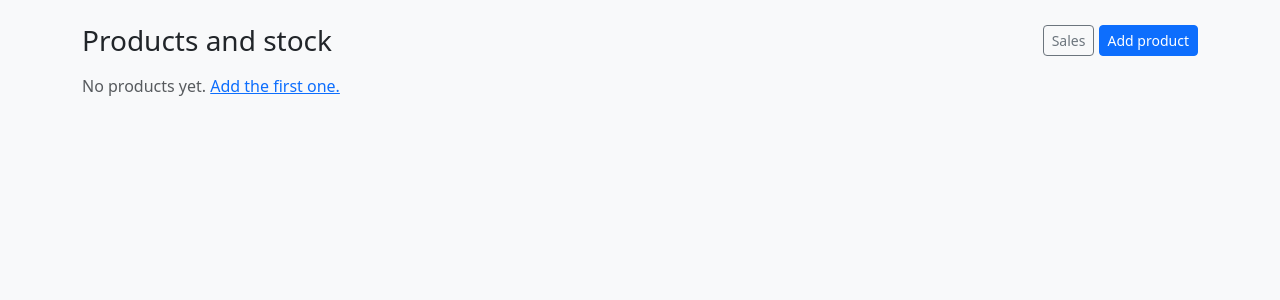
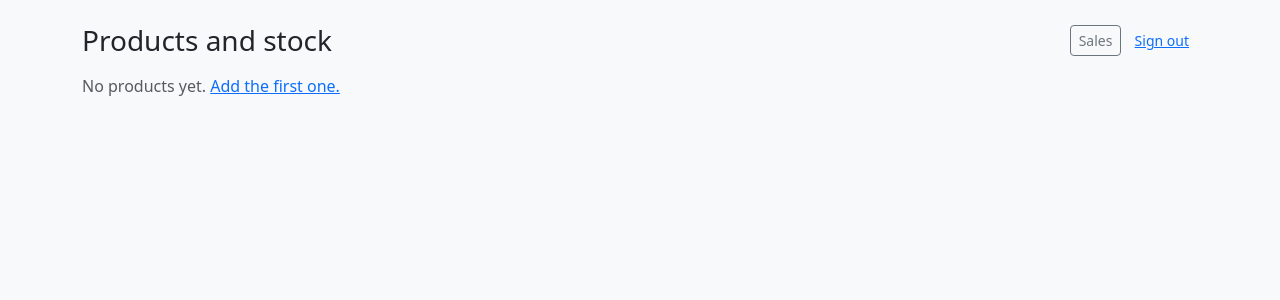
Before and after one commit to Malak600/shoptrack--0414, a Flask app: page /products/ in a window 1280 px wide. Shown: the top 300 px of the page. Run offline with Flask 3, Linux system fonts and the light colour scheme.

Commit message:
Add files via upload

```diff
--- a/app/templates/products/list.html
+++ b/app/templates/products/list.html
@@ -12,7 +12,11 @@
             <h1 class="h3 mb-0">Products and stock</h1>
             <div>
                 <a href="{{ url_for('sales.index') }}" class="btn btn-outline-secondary btn-sm">Sales</a>
+                {% if g.user and g.user.is_owner %}
+                <a href="{{ url_for('dashboard.index') }}" class="btn btn-outline-secondary btn-sm">Dashboard</a>
                 <a href="{{ url_for('products.new') }}" class="btn btn-primary btn-sm">Add product</a>
+                {% endif %}
+                <a href="{{ url_for('auth.logout') }}" class="btn btn-link btn-sm">Sign out</a>
             </div>
         </div>
 
@@ -41,7 +45,7 @@
                             <button class="btn btn-success btn-sm">Add</button>
                         </form>
                     </td>
-                    <td><a href="{{ url_for('products.edit', product_id=p.id) }}" class="btn btn-link btn-sm">Edit</a></td>
+                    <td>{% if g.user and g.user.is_owner %}<a href="{{ url_for('products.edit', product_id=p.id) }}" class="btn btn-link btn-sm">Edit</a>{% endif %}</td>
                 </tr>
             {% endfor %}
             </tbody>
```
